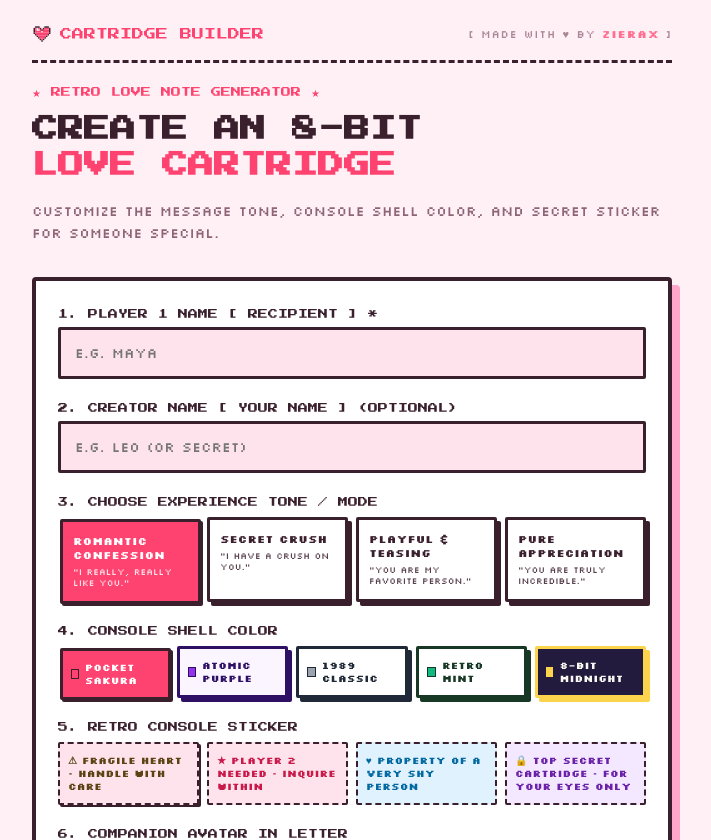
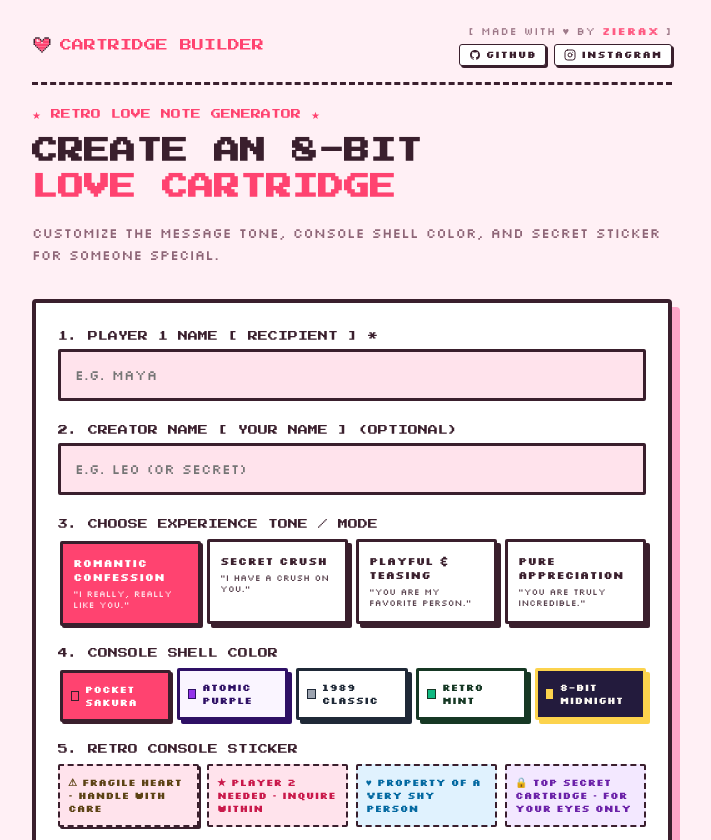
Before and after one commit to Zierax/I-Like-U, a React (Vite) app: page / in a window 1280 px wide. Shown: the top 840 px of the page, without its empty margins (288-999 px from the left). Built offline with nearby package versions, Linux system fonts and the light colour scheme.

Commit message:
feat(ui): add retro GitHub and Instagram social buttons under Zierax credit

```diff
--- a/src/components/Credit.jsx
+++ b/src/components/Credit.jsx
@@ -1,5 +1,67 @@
-export default function Credit({ theme }) {
+function GithubIcon({ size = 12 }) {
   return (
+    <svg
+      width={size}
+      height={size}
+      viewBox="0 0 24 24"
+      fill="currentColor"
+      aria-hidden="true"
+      style={{ display: 'inline-block', verticalAlign: 'middle', flexShrink: 0 }}
+    >
+      <path
+        fillRule="evenodd"
+        clipRule="evenodd"
+        d="M12 2C6.477 2 2 6.484 2 12.017c0 4.425 2.865 8.18 6.839 9.504.5.092.682-.217.682-.483 0-.237-.008-.868-.013-1.703-2.782.605-3.369-1.343-3.369-1.343-.454-1.158-1.11-1.466-1.11-1.466-.908-.62.069-.608.069-.608 1.003.07 1.53 1.032 1.53 1.032.892 1.53 2.341 1.088 2.91.832.092-.647.35-1.088.636-1.338-2.22-.253-4.555-1.113-4.555-4.951 0-1.093.39-1.988 1.029-2.688-.103-.253-.446-1.272.098-2.65 0 0 .84-.27 2.75 1.026A9.564 9.564 0 0112 6.844c.85.004 1.705.115 2.504.337 1.909-1.296 2.747-1.027 2.747-1.027.546 1.379.202 2.398.1 2.651.64.7 1.028 1.595 1.028 2.688 0 3.848-2.339 4.695-4.566 4.943.359.309.678.92.678 1.855 0 1.338-.012 2.419-.012 2.747 0 .268.18.58.688.482A10.019 10.019 0 0022 12.017C22 6.484 17.522 2 12 2z"
+      />
+    </svg>
+  )
+}
+
+function InstagramIcon({ size = 12 }) {
+  return (
+    <svg
+      width={size}
+      height={size}
+      viewBox="0 0 24 24"
+      fill="none"
+      stroke="currentColor"
+      strokeWidth="2"
+      strokeLinecap="round"
+      strokeLinejoin="round"
+      aria-hidden="true"
+      style={{ display: 'inline-block', verticalAlign: 'middle', flexShrink: 0 }}
+    >
+      <rect x="2" y="2" width="20" height="20" rx="5" ry="5" />
+      <path d="M16 11.37A4 4 0 1 1 12.63 8 4 4 0 0 1 16 11.37z" />
+      <line x1="17.5" y1="6.5" x2="17.51" y2="6.5" />
+    </svg>
+  )
+}
+
+export default function Credit({ theme, align = 'center', compact = false }) {
+  const t = theme || {
+    border: '#3A1F2D',
+    card: '#FFFFFF',
+    ink: '#3A1F2D',
+    accent: '#FF4370',
+    muted: '#8E6577',
+    highlight: '#FFE3EC',
+  }
+
+  const containerStyle = {
+    display: 'flex',
+    flexDirection: 'column',
+    alignItems: align === 'flex-end' ? 'flex-end' : align === 'flex-start' ? 'flex-start' : 'center',
+    gap: '6px',
+    '--credit-border': t.border,
+    '--credit-bg': t.card || '#FFFFFF',
+    '--credit-ink': t.ink,
+    '--credit-accent': t.accent,
+    '--credit-highlight': t.highlight || '#FFF0F5',
+  }
+
+  return (
+    <div className="credit-wrap" style={containerStyle}>
       <a
         href="https://github.com/Zierax/I-Like-U"
         target="_blank"
@@ -8,21 +70,58 @@ export default function Credit({ theme }) {
         className="font-silkscreen"
         style={{
           fontSize: '11px',
-        color: theme.muted,
+          color: t.muted,
           textDecoration: 'none',
           display: 'inline-flex',
           alignItems: 'center',
           gap: '6px',
-        opacity: 0.75,
+          opacity: 0.85,
           transition: 'opacity 0.2s',
           letterSpacing: '0.08em',
         }}
         onMouseEnter={(e) => (e.currentTarget.style.opacity = '1')}
-      onMouseLeave={(e) => (e.currentTarget.style.opacity = '0.75')}
+        onMouseLeave={(e) => (e.currentTarget.style.opacity = '0.85')}
       >
         <span>[ MADE WITH ♥ BY</span>
-      <span style={{ color: theme.accent, fontWeight: 700 }}>ZIERAX</span>
+        <span style={{ color: t.accent, fontWeight: 700 }}>ZIERAX</span>
         <span>]</span>
       </a>
+
+      {!compact && (
+        <div
+          style={{
+            display: 'inline-flex',
+            alignItems: 'center',
+            gap: '8px',
+            flexWrap: 'wrap',
+            justifyContent: align === 'flex-end' ? 'flex-end' : align === 'flex-start' ? 'flex-start' : 'center',
+          }}
+        >
+          <a
+            href="https://github.com/Zierax"
+            target="_blank"
+            rel="noopener noreferrer"
+            aria-label="GitHub @Zierax"
+            className="credit-social-btn"
+            title="GitHub: @Zierax"
+          >
+            <GithubIcon size={12} />
+            <span>GITHUB</span>
+          </a>
+
+          <a
+            href="https://instagram.com/z14d.d"
+            target="_blank"
+            rel="noopener noreferrer"
+            aria-label="Instagram @z14d.d"
+            className="credit-social-btn"
+            title="Instagram: @z14d.d"
+          >
+            <InstagramIcon size={12} />
+            <span>INSTAGRAM</span>
+          </a>
+        </div>
+      )}
+    </div>
   )
 }
--- a/src/index.css
+++ b/src/index.css
@@ -134,6 +134,40 @@ body {
   background: var(--theme-highlight, #FFE3EC);
 }
 
+/* Retro Credit Social Buttons */
+.credit-social-btn {
+  font-family: 'Silkscreen', monospace;
+  font-size: 10px;
+  font-weight: 700;
+  letter-spacing: 0.05em;
+  padding: 4px 9px;
+  display: inline-flex;
+  align-items: center;
+  justify-content: center;
+  gap: 5px;
+  text-decoration: none;
+  border-radius: 3px;
+  border: 1.5px solid var(--credit-border, #3A1F2D);
+  background: var(--credit-bg, #FFFFFF);
+  color: var(--credit-ink, #3A1F2D);
+  box-shadow: 2px 2px 0px var(--credit-border, #3A1F2D);
+  transition: transform 0.1s ease, box-shadow 0.1s ease, color 0.15s ease, background-color 0.15s ease;
+  user-select: none;
+  line-height: 1.2;
+}
+
+.credit-social-btn:hover {
+  transform: translate(-1px, -1px);
+  box-shadow: 3px 3px 0px var(--credit-border, #3A1F2D);
+  color: var(--credit-accent, #FF4370);
+  background: var(--credit-highlight, #FFE3EC);
+}
+
+.credit-social-btn:active {
+  transform: translate(1px, 1px);
+  box-shadow: 1px 1px 0px var(--credit-border, #3A1F2D);
+}
+
 /* Blinking RPG Cursor */
 @keyframes blinkCursor {
   0%, 49% {
@@ -265,4 +299,10 @@ body {
   .gameboy-footer-credit {
     margin-top: 10px !important;
   }
+
+  .credit-social-btn {
+    font-size: 9px !important;
+    padding: 3px 7px !important;
+    gap: 4px !important;
+  }
 }
--- a/src/pages/Generator.jsx
+++ b/src/pages/Generator.jsx
@@ -97,6 +97,8 @@ export default function Generator() {
           display: 'flex',
           justifyContent: 'space-between',
           alignItems: 'center',
+          flexWrap: 'wrap',
+          gap: 12,
           borderBottom: `3px dashed ${t.border}`,
           marginBottom: 24,
         }}
@@ -107,7 +109,7 @@ export default function Generator() {
             CARTRIDGE BUILDER
           </span>
         </div>
-        <Credit theme={t} />
+        <Credit theme={t} align="flex-end" />
       </header>
 
       {/* Main Form */}
```
Also changed, not shown: 1 other file (tests, documents, lock files or other folders). Lines whose indentation alone changed are shown as unchanged.
